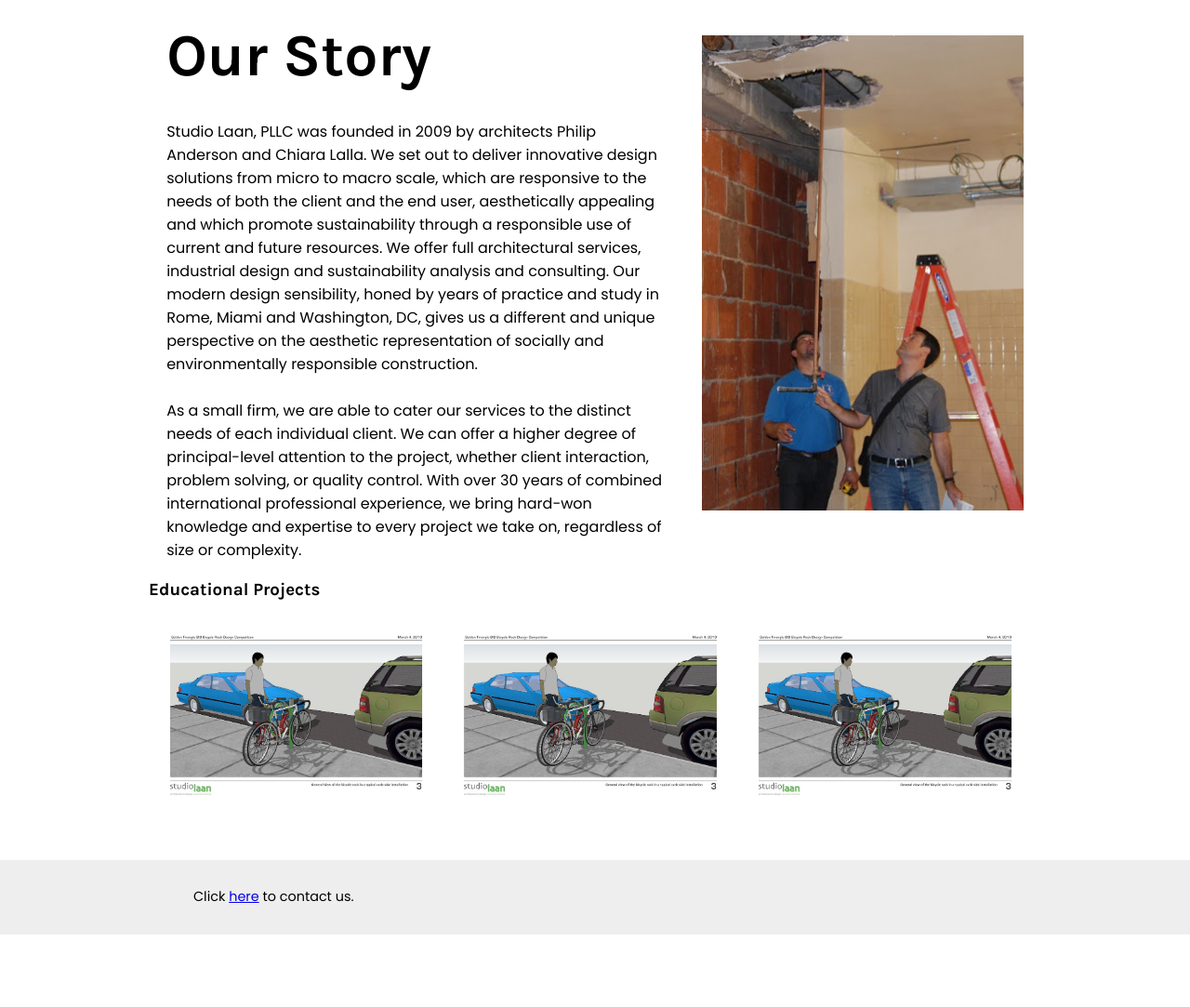
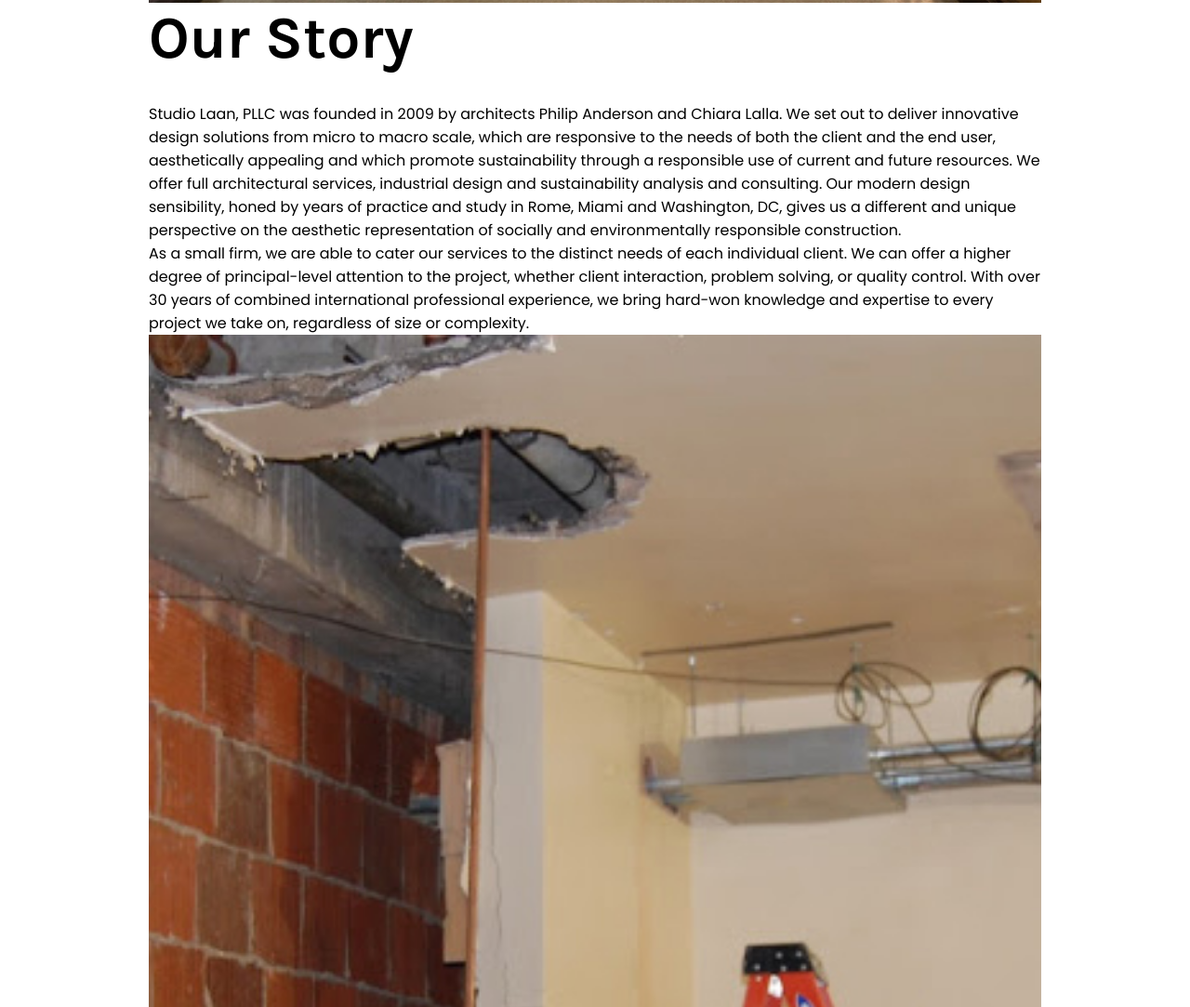
Before and after one commit to mdrake88/mdrake88.github.io, a plain HTML site: page unit_6/index.html in a window 1280 px wide. Shown: the part 829-1912 px from the top of the page at 93% size. Before the commit the page ends 1834 px from the top, so only its background shows below. Drawn offline with Linux system fonts and the light colour scheme.

Commit message:
Update index.html

```diff
--- a/unit_6/index.html
+++ b/unit_6/index.html
@@ -7,8 +7,8 @@
 </head>
 <body>
 	<header>
+		<img id="logo" alt="Studio Laan, PLLC" title="Studio Laan Logo" src="images/studiolaanlogo.png">
 		<nav class="clearfix">
-			<img id="logo" alt="Studio Laan, PLLC" title="Studio Laan Logo" src="images/studiolaanlogo.png">
 			<ul id="menu">
 				<li><a href="#">Resources</a></li>
 				<li><a href="#">About</a>
@@ -32,44 +32,30 @@
 				</li>
 			</ul>
 		</nav>
-		<section id="splash">
-		</section>
-		<div>
-			<h2>School Within School - Logan Annex</h2>
-		</div>
 	</header>
 	<main>
-		<section class="clearfix">
-			<article>
+		<section id="splash">
+			<h2>School Within School - Logan Annex</h2>
+		</section>
+		<section id="ourstory" class="clearfix">
+			<div>
 				<h1>Our Story</h1>
-				<p>
-					Studio Laan, PLLC was founded in 2009 by architects Philip Anderson and Chiara Lalla. We set out to deliver innovative design solutions from micro to macro scale, which are responsive to the needs of both the client and the end user, aesthetically appealing and which promote sustainability through a responsible use of current and future resources. We offer full architectural services, industrial design and sustainability analysis and consulting. Our modern design sensibility, honed by years of practice and study in Rome, Miami and Washington, DC, gives us a different and unique perspective on the aesthetic representation of socially and environmentally responsible construction.
-					<br>
-					<br>
-					As a small firm, we are able to cater our services to the distinct needs of each individual client. We can offer a higher degree of principal-level attention to the project, whether client interaction, problem solving, or quality control. With over 30 years of combined international professional experience, we bring hard-won knowledge and expertise to every project we take on, regardless of size or complexity.
-				</p>
-			</article>
-			<figure>
-				<img src="images/Banneker-Philip.jpg" alt="Philip in the field">
-			</figure>
+				<p>Studio Laan, PLLC was founded in 2009 by architects Philip Anderson and Chiara Lalla. We set out to deliver innovative design solutions from micro to macro scale, which are responsive to the needs of both the client and the end user, aesthetically appealing and which promote sustainability through a responsible use of current and future resources. We offer full architectural services, industrial design and sustainability analysis and consulting. Our modern design sensibility, honed by years of practice and study in Rome, Miami and Washington, DC, gives us a different and unique perspective on the aesthetic representation of socially and environmentally responsible construction.</p>
+				<p>As a small firm, we are able to cater our services to the distinct needs of each individual client. We can offer a higher degree of principal-level attention to the project, whether client interaction, problem solving, or quality control. With over 30 years of combined international professional experience, we bring hard-won knowledge and expertise to every project we take on, regardless of size or complexity.</p>
+			</div>
+			<img src="images/Banneker-Philip.jpg" alt="Philip in the field">
 		</section>
-		<section class="clearfix">
-			<h3>Educational Projects</h3>
-			<div class="projects">
-				<img src="images/Bike-Rack-2.jpg" alt="Bike Rack">
-			</div>
-			<div class="projects">
-				<img src="images/Bike-Rack-2.jpg" alt="Bike Rack">
-			</div>
-			<div class="projects">
-				<img src="images/Bike-Rack-2.jpg" alt="Bike Rack">
-			</div>
+		<section id="projects" class="clearfix">
+			<h2>Educational Projects</h2>
+			<img src="images/Bike-Rack-2.jpg" alt="Bike Rack" class="projects">
+			<img src="images/Bike-Rack-2.jpg" alt="Bike Rack" class="projects">
+			<img src="images/Bike-Rack-2.jpg" alt="Bike Rack" class="projects">
 		</section>
 	</main>
 	<footer>
-		<p>
-			Click <a href="mailto:forman@waveborn.com?subject=Hey!">here</a> to contact us.
-		</p>
+		<div>
+			<p>Click <a href="mailto:forman@waveborn.com?subject=Hey!">here</a> to contact us.</p>
+		</div>
 	</footer>
 </body>
 </html>
```
